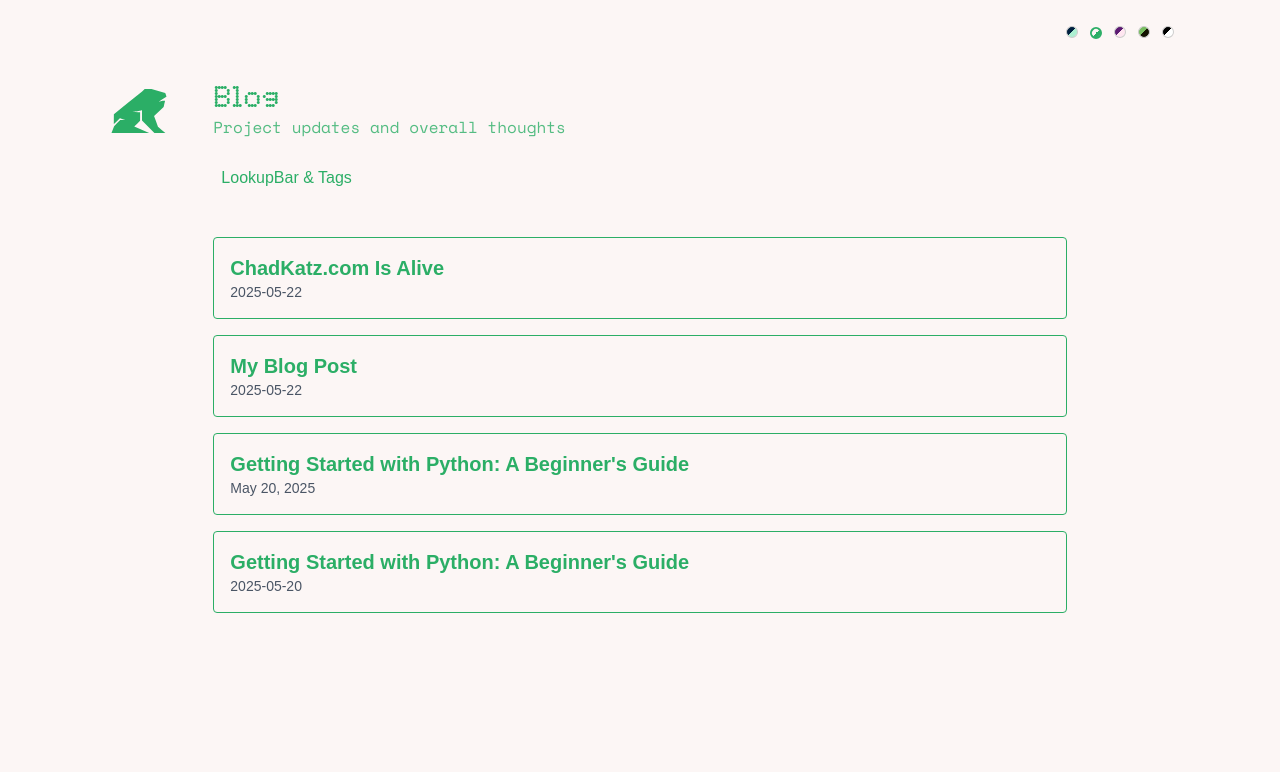
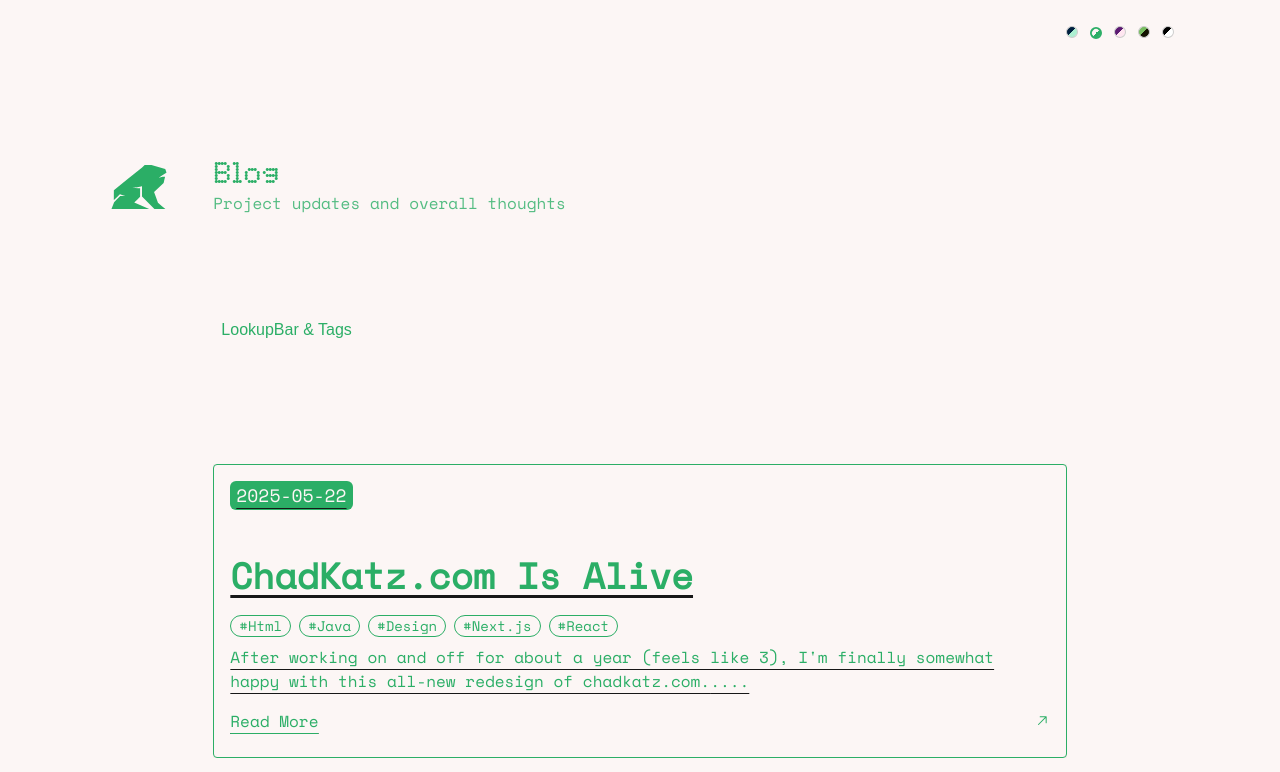
Before and after one commit to Chad1704/websitelaunch, a Next.js app: page /blog in a window 1280 px wide. Shown: the top 772 px of the page. Built offline with nearby package versions, Linux system fonts and the light colour scheme.

Commit message:
update blogpage

```diff
--- a/app/blog/blog.css
+++ b/app/blog/blog.css
@@ -116,6 +116,10 @@ em {
 
 /* Links */
 
+.test {
+  text-decoration: none;
+}
+
 .treeBar {
   text-decoration: none;
   background-color: transparent;
--- a/app/blog/page.tsx
+++ b/app/blog/page.tsx
@@ -1,6 +1,9 @@
 import { getAllPosts } from "../getAllposts";
 import ColorTester from "@/app/colortester";
+import { GoArrowUpRight } from "react-icons/go";
+
 import Link from "next/link";
+import "./blog.css";
 
 export default function BlogPage() {
   const posts = getAllPosts();
@@ -43,12 +46,33 @@ export default function BlogPage() {
       </div>
 
       {/* Blog posts container */}
-      <div className="col-start-3 row-start-4 col-span-8 row-span-8 overflow-y-auto space-y-4">
+      <div className="col-start-3 row-start-4 col-span-8 row-span-8  space-y-4">
         {posts.map((post) => (
           <Link key={post.slug} href={`/blog/${post.slug}`} className="block">
-            <div className="border border-light p-4 rounded text-light h transition">
-              <h2 className="text-xl font-bold">{post.title}</h2>
-              <p className="text-sm text-gray-600">{post.date}</p>
+            <div className="border border-light p-4 rounded transition-transform duration-300 ease-in-out hover:scale-x-105 bg-dark">
+              <div className="text-light min-h-3.5 transition">
+                <p className="text-sm bg-light text-dark w-fit px-1.5 rounded-md font-mono">
+                  {post.date}
+                </p>
+                <h2 className="text-xl font-bold pt-3">{post.title}</h2>
+                <div>
+                  {post.tags.map((tag, idx) => (
+                    <div
+                      key={idx}
+                      className="inline-flex transition duration-400 ease-in-out px-2 mr-2 mb-2 rounded-full border border-light text-light text-sm font-mono"
+                    >
+                      #{tag}
+                    </div>
+                  ))}
+                </div>
+                {post.excerpt}....
+                <div className="pt-4 pb-2 underline hover:underline-offset-2 flex justify-between items-center">
+                  <span>Read More</span>
+                  <div className="text-right">
+                    <GoArrowUpRight />
+                  </div>
+                </div>
+              </div>
             </div>
           </Link>
         ))}
--- a/posts/BlogLaunchPost.mdx
+++ b/posts/BlogLaunchPost.mdx
@@ -3,6 +3,8 @@ export const metadata = {
   date: "2025-05-22",
   tags: ["Html", "Java", "Design", "Next.js", "React"],
   time: 10,
+  excerpt:
+    "After working on and off for about a year (feels like 3), I'm finally somewhat happy with this all-new redesign of chadkatz.com.",
 };
 
 ## Falling Down The Pit
```
